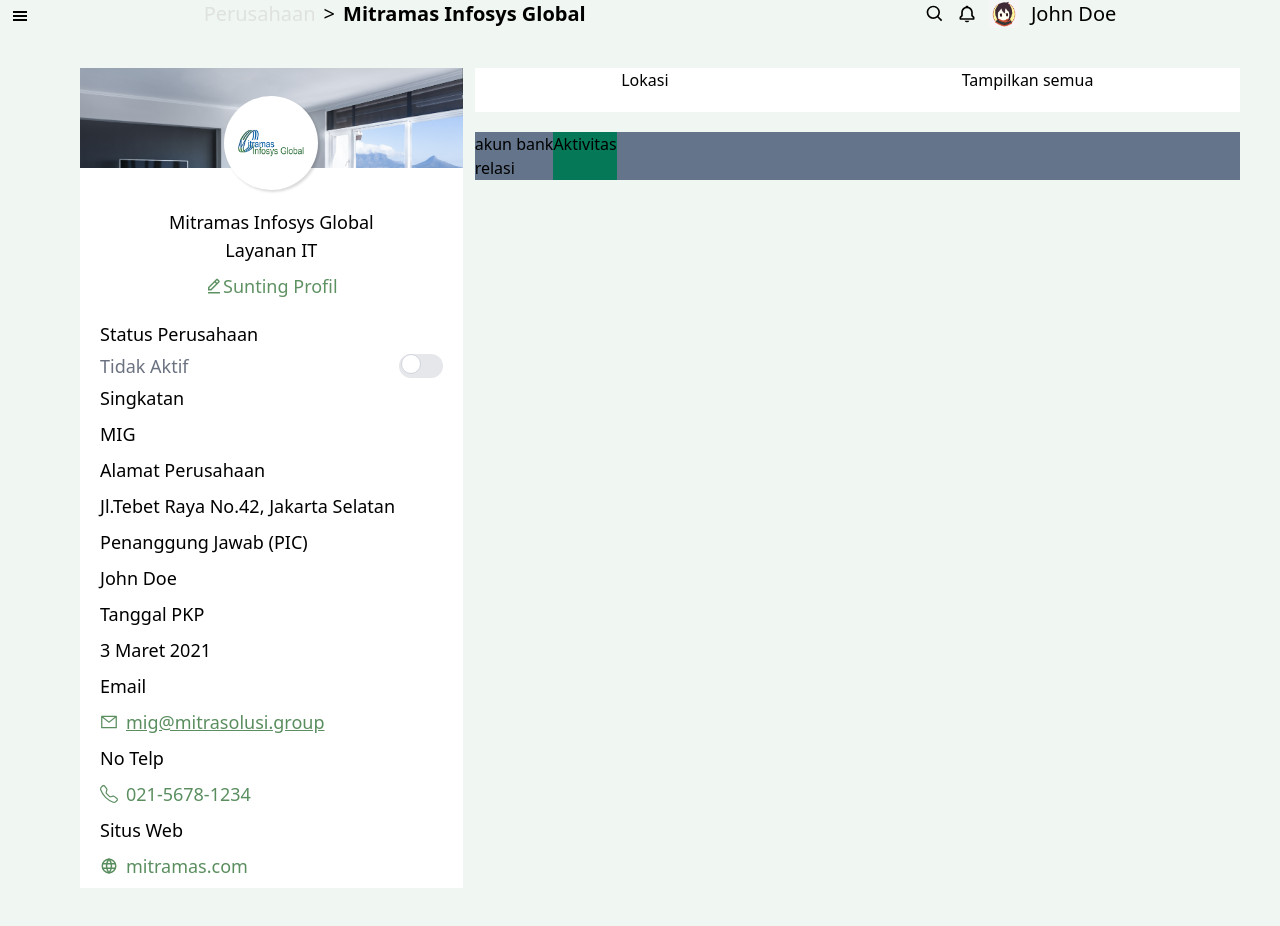
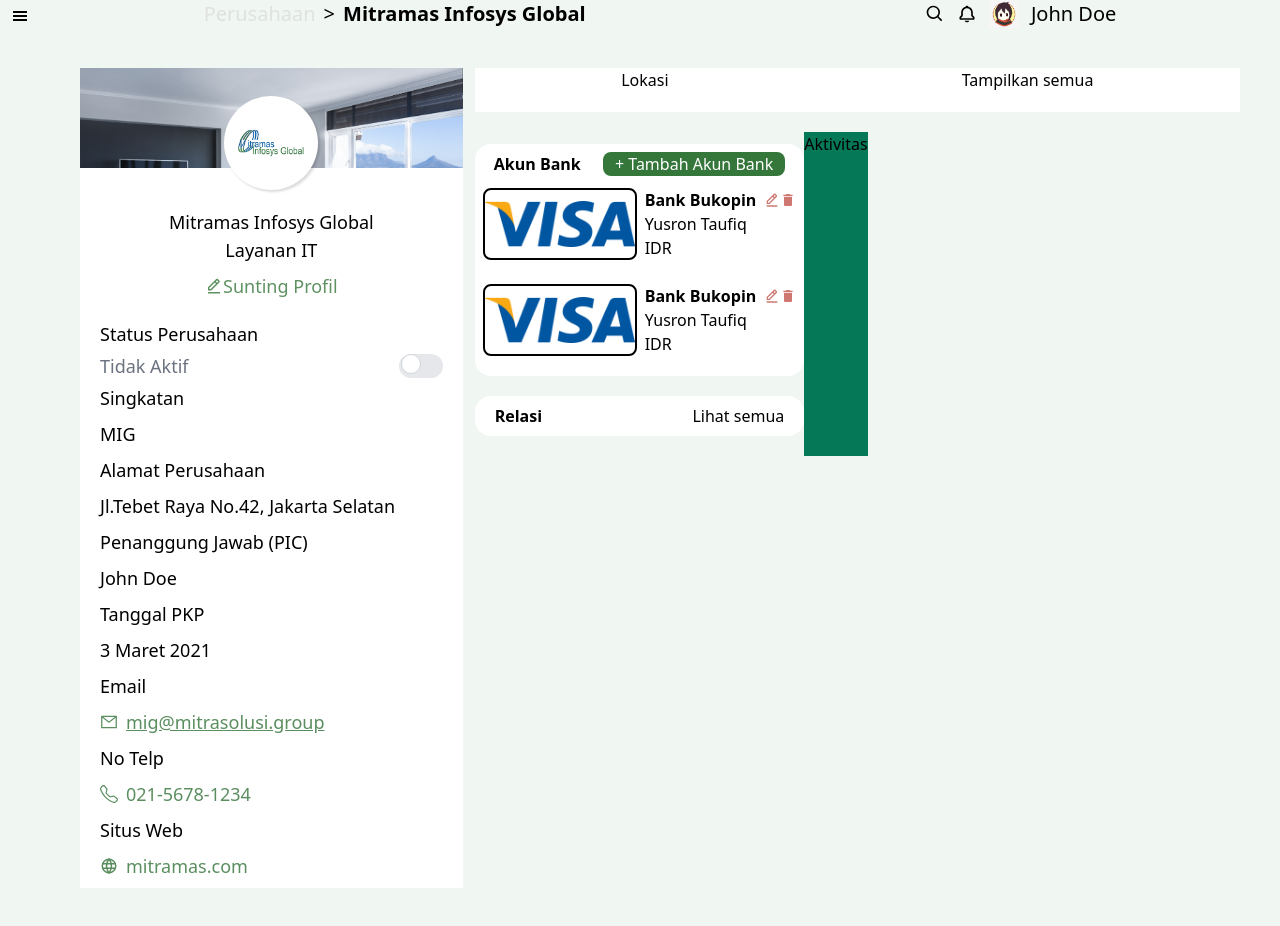
Before and after one commit to cumanangin/mitramas-pre-test, a React (Vite) app in the folder mitramas-pre-test/: page / in a window 1280 px wide. Built offline with nearby package versions, Linux system fonts and the light colour scheme.

Commit message:
style: styling for bank relasi

```diff
--- a/mitramas-pre-test/src/App.jsx
+++ b/mitramas-pre-test/src/App.jsx
@@ -2,6 +2,7 @@
 import Header from "./Components/Header";
 import CardProfileOffice from "./Components/Cards/CardProfileOffice";
 import Lokasi from "./Components/Cards/CardLokasi";
+import Bankrelasi from "./Components/Cards/CardBankRelasi";
 
 function App() {
   return (
@@ -15,11 +16,8 @@
             <div className="mobile:flex mobile:flex-col mobile:justify-evenly mobile:my-5 mobile:mx-5 tablet:m-0 tablet:w-full tablet:h-full">
               <Lokasi />
               <div className="my-5">
-                <div className="tablet:flex bg-slate-500">
-                  <div className="tablet:flex-col">
-                    <div>akun bank</div>
-                    <div>relasi</div>
-                  </div>
+                <div className="tablet:flex tablet:w-full tablet:h-full">
+                  <Bankrelasi />
                   <div className="tablet:flex bg-emerald-700">Aktivitas</div>
                 </div>
               </div>
--- /dev/null
+++ b/mitramas-pre-test/src/Components/Cards/CardBankRelasi/index.jsx
@@ -0,0 +1,155 @@
+import React, { useState } from "react";
+import Visa from "../../../assets/Visa.png";
+import { BiEditAlt } from "react-icons/bi";
+import { MdDelete } from "react-icons/md";
+import { AiOutlineShareAlt } from "react-icons/ai";
+
+const Bankrelasi = () => {
+  const bankAccount = [
+    {
+      id: 1,
+      icon: Visa,
+      namaBank: "Bank Bukopin",
+      user: "Yusron Taufiq",
+      currency: "IDR",
+    },
+    {
+      id: 2,
+      icon: Visa,
+      namaBank: "Bank Bukopin",
+      user: "Yusron Taufiq",
+      currency: "IDR",
+    },
+  ];
+
+  const relasi = [
+    {
+      id: 1,
+      icon: <AiOutlineShareAlt size={30} />,
+      number: 20,
+      desc: "Memiliki",
+    },
+    {
+      id: 2,
+      icon: <AiOutlineShareAlt size={30} />,
+      number: 108,
+      desc: "Menggunakan",
+    },
+    {
+      id: 3,
+      icon: <AiOutlineShareAlt size={30} />,
+      number: 67,
+      desc: "Meminjam",
+    },
+  ];
+
+  const [isShow, setIsShow] = useState(false);
+
+  const handleIsShow = () => {
+    setIsShow(true);
+    if (isShow === true) {
+      setIsShow(false);
+    }
+  };
+
+  return (
+    <div className="tablet:flex-col">
+      <div className="tablet:my-3 bg-white rounded-2xl tablet:p-2">
+        {/* div 1 */}
+        <div className="tablet:flex tablet:justify-around items-center">
+          {/* div 2 */}
+          <span className="font-bold">Akun Bank</span>
+          <div>
+            {/* div 3 */}
+            <button className="bg-[#35763B] rounded-lg">
+              <span className="text-white p-3">+ Tambah Akun Bank</span>
+            </button>
+          </div>
+        </div>
+        <div>
+          {/* div 4 */}
+          <div className="tablet:flex">
+            {/* div 5 */}
+            <ul>
+              {bankAccount.map((items) => {
+                return (
+                  <li key={items.id} className="py-3">
+                    <div className="flex gap-x-2">
+                      <div className="flex items-center border-2 rounded-lg border-black">
+                        {/* gambar visa */}
+                        <img src={items.icon} alt="tes1" width={150} />
+                      </div>
+                      {/* div 6 */}
+                      <div className="tablet:flex tablet:flex-col">
+                        {/* div 7 */}
+                        <div className="flex mobile:justify-between tablet:gap-x-2">
+                          {/* div 8 */}
+                          <span className="font-bold">{items.namaBank}</span>
+                          <div className="flex items-center text-[#CF7871]">
+                            <BiEditAlt />
+                            <MdDelete />
+                          </div>
+                        </div>
+                        <div className="mobile:flex mobile:flex-col">
+                          {/* div 9 */}
+                          <span>{items.user}</span>
+                          <span>{items.currency}</span>
+                        </div>
+                      </div>
+                    </div>
+                  </li>
+                );
+              })}
+            </ul>
+          </div>
+        </div>
+      </div>
+      <div className="bg-white rounded-2xl tablet:p-2 my-5">
+        {/* div 1 */}
+        <div className="flex justify-between px-3">
+          {/* div 2  */}
+          <span className="font-bold">Relasi</span>
+          <span onClick={handleIsShow}>
+            {isShow ? (
+              <span>Sembunyikan</span>
+            ) : (
+              <span className="font-light">Lihat semua</span>
+            )}
+          </span>
+        </div>
+        <div>
+          {/* div 3 */}
+          <div className="flex flex-col">
+            {/* div 4 */}
+            {isShow
+              ? relasi.map((items) => {
+                  return (
+                    <ul>
+                      <li key={items.id}>
+                        <div className="flex gap-x-3">
+                          {/* div 5 */}
+                          <div className="flex items-center">
+                            {/* div icon */}
+                            <span>{items.icon}</span>
+                          </div>
+                          <div className="flex flex-col">
+                            {/* div 6 */}
+                            <span className="font-bold text-xl">
+                              {items.number}
+                            </span>
+                            <span className="font-light">{items.desc}</span>
+                          </div>
+                        </div>
+                      </li>
+                    </ul>
+                  );
+                })
+              : ""}
+          </div>
+        </div>
+      </div>
+    </div>
+  );
+};
+
+export default Bankrelasi;
```
Also changed, not shown: mitramas-pre-test/src/assets/Visa.png (added), mitramas-pre-test/src/assets/mastercard.png (added).
